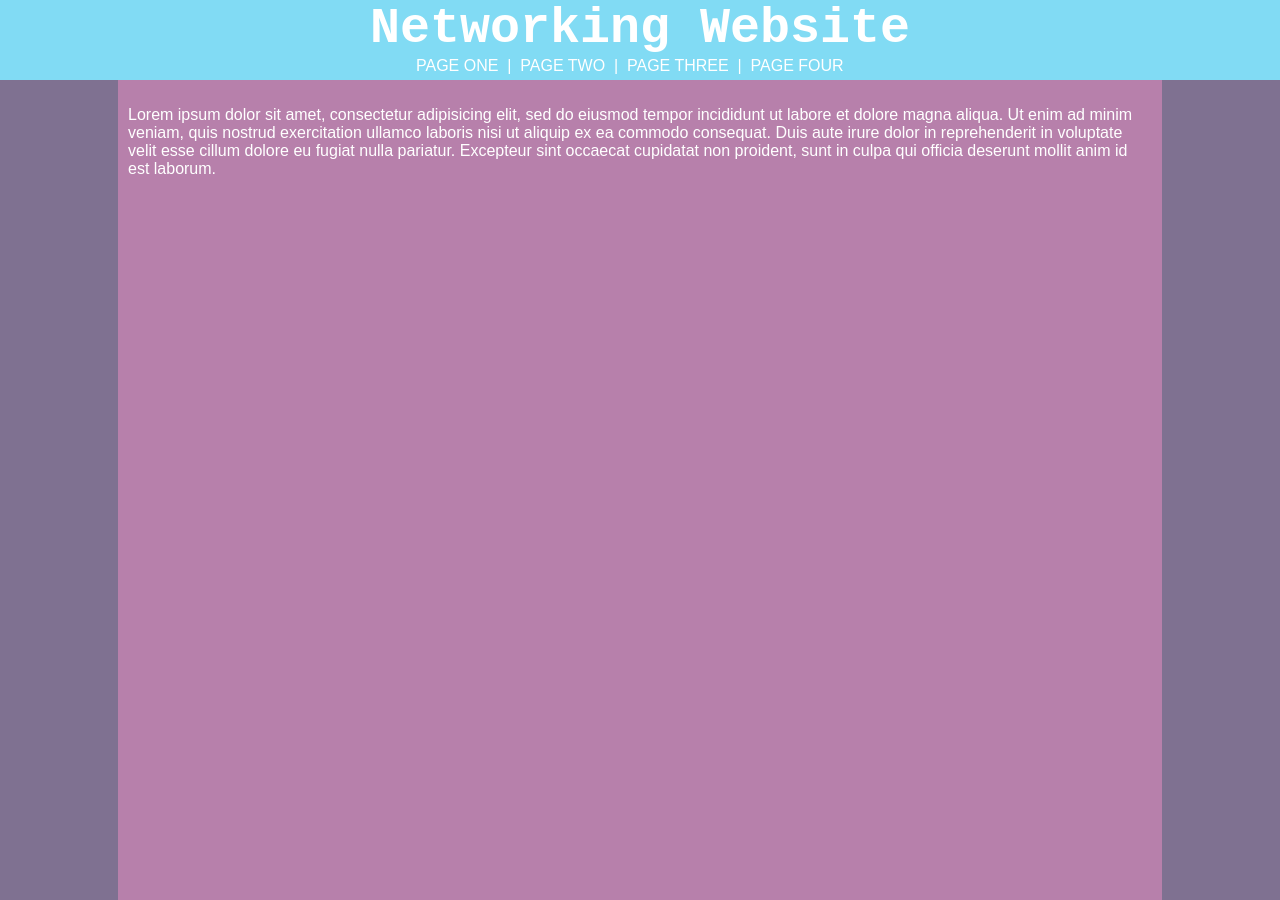
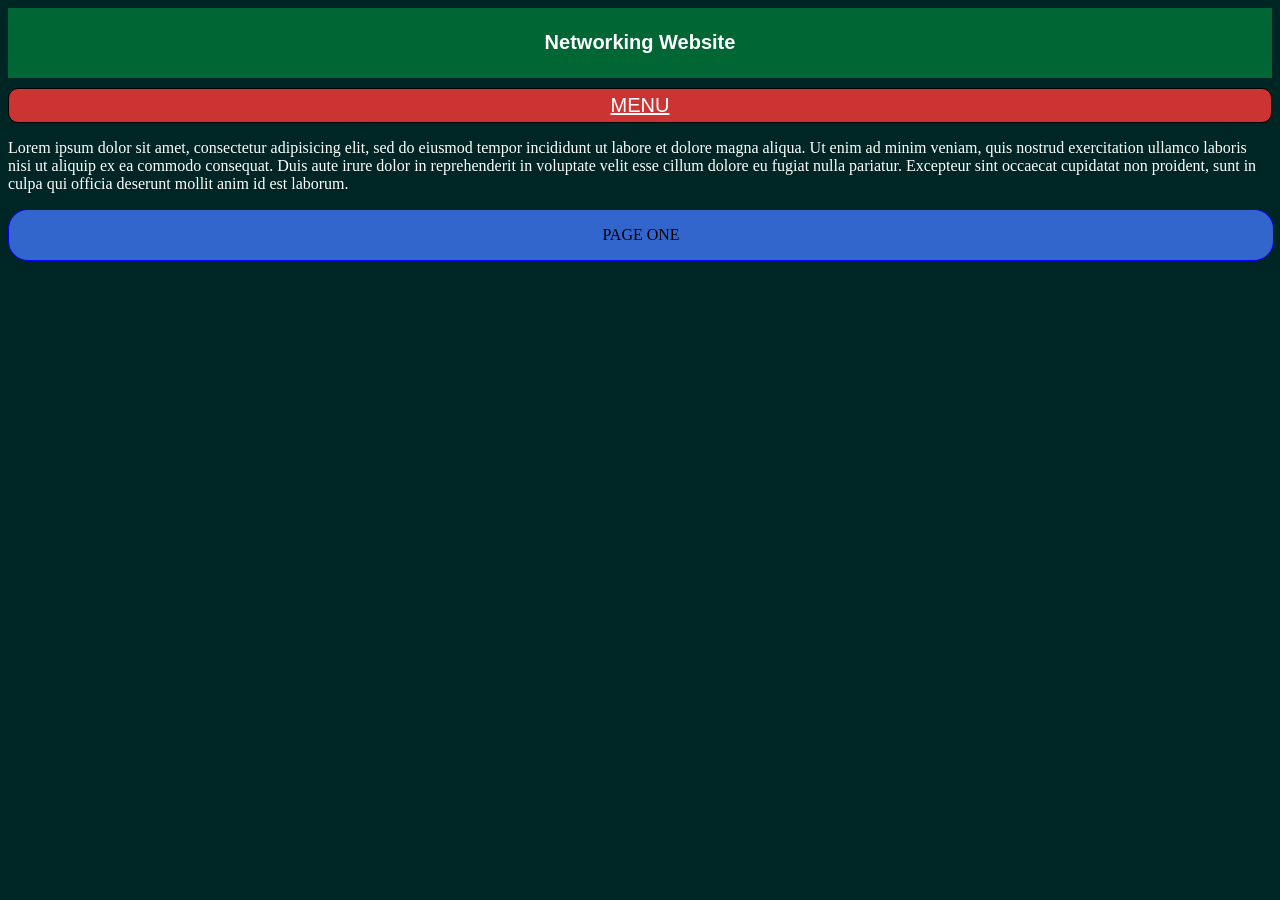
Before and after one commit to liamreuben/Networkingwebsite-, a plain HTML site: page index.html in a window 1280 px wide. After the commit the page ends 800 px from the top, so only its background shows below. Drawn offline with Linux system fonts and the light colour scheme.

Commit message:
colour changes + menu button added and navigation buttons

```diff
--- a/index.html
+++ b/index.html
@@ -6,13 +6,18 @@
   <body>
     <div id="header">
     <h1> Networking Website </h1>
-    <div id="menu">
-      PAGE ONE&nbsp;&nbsp;|&nbsp;&nbsp;PAGE TWO&nbsp;&nbsp;|&nbsp;&nbsp;PAGE THREE&nbsp;&nbsp;|&nbsp;&nbsp;PAGE FOUR
   </div>
+
+  <div id="menu">
+    <a href="#menu">MENU</a>
   </div>
 
   <div id="content">
     <p> Lorem ipsum dolor sit amet, consectetur adipisicing elit, sed do eiusmod tempor incididunt ut labore et dolore magna aliqua. Ut enim ad minim veniam, quis nostrud exercitation ullamco laboris nisi ut aliquip ex ea commodo consequat. Duis aute irure dolor in reprehenderit in voluptate velit esse cillum dolore eu fugiat nulla pariatur. Excepteur sint occaecat cupidatat non proident, sunt in culpa qui officia deserunt mollit anim id est laborum. </p>
   </div>
+  <footer class="footer"> <p>
+    PAGE ONE
+  </p>
+</footer>
 </body>
 </html>
--- a/stylesheet.css
+++ b/stylesheet.css
@@ -1,40 +1,61 @@
-html, body, div, h1 {
-  padding: 0px;
-  margin: 0px;
-}
-
+/* CSS Mobile First*/
 body {
-  background-color: #7F7191
+  background-color: #002525;
 }
 
 h1 {
   color: white;
   text-align: center;
-  font-size: 50px;
-  font-family: monospace;
+  font-size: 20px;
+  font-family: sans-serif;
 }
 
 #header {
-  background-color: #81DBF4;
-  height: 80px;
+  background-color: #006633;
+  padding-top: 10px;
+  padding-bottom:10px;
   position: relative;
+
 }
 
 #menu {
+  font-size: 20px;
+  border: 1px black solid;
+  border-radius: 10px;
+  background-color: #CC3333;
+  text-align:center;
+  padding-top: 5px;
+  padding-bottom: 5px;
   margin-left: auto;
   margin-right: auto;
-  width: 28em;
-  color: white;
+  margin-top: 10px
+
+}
+
+#menu a {
   font-family: sans-serif;
+  color: white
 }
 
 #content {
-  height: 100%;
-  width: 80%;
-  position: relative: center;
-  background-color: #B780AB;
-  padding: 10px;
-  margin: 0 auto;
   color: white;
-  font-family: sans-serif;
+
+  margin: 0px;
+  width: 100%;
+
 }
+
+.footer {
+  text-align: center;
+  display: block;
+  position: relative;
+  width: 100%;
+  border: 1px blue solid;
+  border-radius: 20px;
+  background-color: #3366CC;
+
+}
+/*CSS screen > 450px*/
+@media only  and (min-width: 450px){}
+
+*/
```
